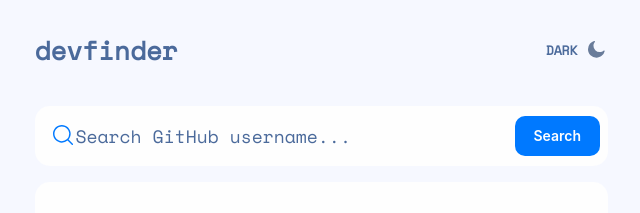
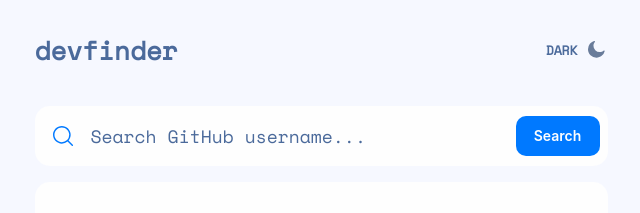
Before and after one commit to dreyzu/devfinder, a React (Vite) app: page / in a window 1280 px wide. Shown: the top 213 px of the page, without its empty margins (319-959 px from the left). Built offline with nearby package versions, Linux system fonts and the light colour scheme.

Commit message:
add width + change minHeight to height

```diff
--- a/src/components/SearchBar.tsx
+++ b/src/components/SearchBar.tsx
@@ -29,13 +29,14 @@ export const SearchBar = () => {
         >
             <FormControl>
                 <Flex alignItems="center">
-                    <InputGroup id="input" ml="16px" mr="8px" minHeight="25px">
+                    <InputGroup id="input" ml="16px" mr="8px" h="25px" w={["190px", "213px", "400px"]}>
                         <InputLeftElement pointerEvents="none" children={<SearchIcon w="20px" h="20px" />} />
                         <Input
+                            ml={["8px", "8.95px", "15px"]}
                             placeholder="Search GitHub username..."
                             variant="unstyled"
                             fontFamily="space mono"
-                            fontSize={["11px", "13px", "18px"]}
+                            fontSize={["10px", "11px", "18px"]}
                             _placeholder={{ color: useColorModeValue("pale-blue", "white") }}
                             type="search"
                         />
@@ -43,8 +44,8 @@ export const SearchBar = () => {
                     <Spacer display={["none", "none", "flex"]} />
                     <Button
                         p={0}
-                        w={["80px", "84px", "106px"]}
-                        mr="8px"
+                        w={["70px", "80px", "84px", "106px"]}
+                        mr={[0, 0, "8px", "8px"]}
                         minHeight="40px"
                         borderRadius="10px"
                         background="blue"
```
